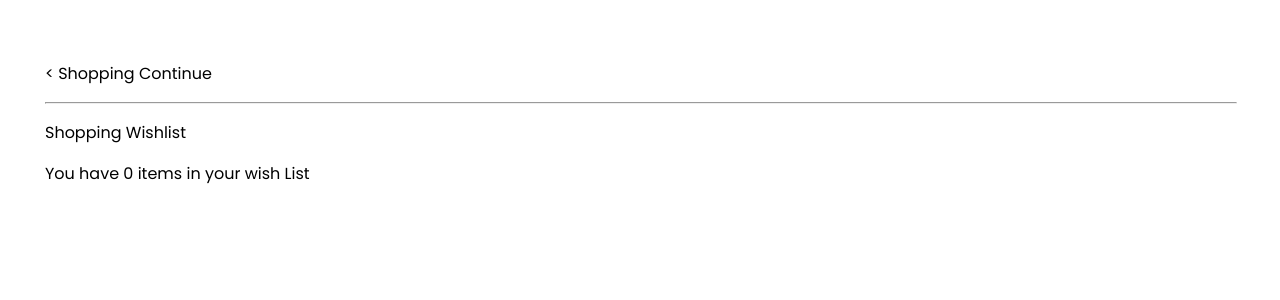
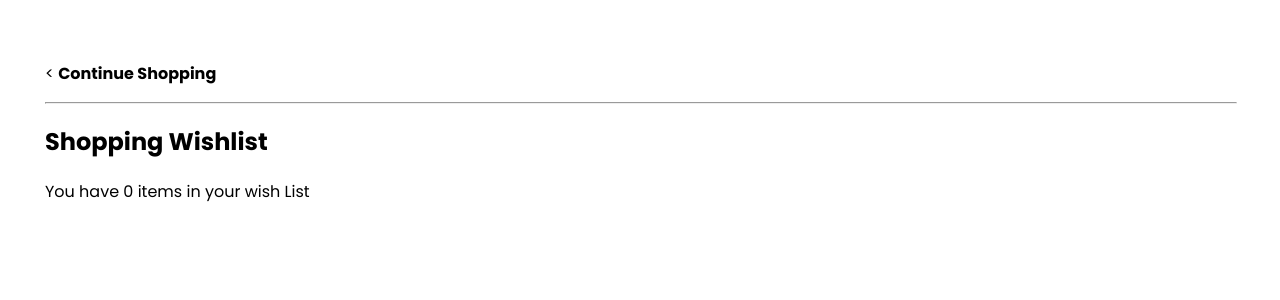
Before and after one commit to cherubim777/eye-glasses-shopping-frontend, a React (Vite) app: page /customer/wishlist in a window 1280 px wide. Shown: the top 300 px of the page. Built offline with nearby package versions, Linux system fonts and the light colour scheme.

Commit message:
minor styling

```diff
--- a/src/WishList.jsx
+++ b/src/WishList.jsx
@@ -38,9 +38,9 @@ export default function WishList(){
 
     return(
         <div className="cart">
-            <p onClick={() => navigate(-1)} style={{cursor: "pointer"}}> &lt; Shopping Continue</p>
+            <p onClick={() => navigate(-1)} style={{cursor: "pointer"}}> &lt; <b>Continue Shopping</b></p>
             <hr/>
-            <p>Shopping Wishlist</p>
+            <h2>Shopping Wishlist</h2>
             <p>You have {wishListItems.length} {wishListItems.length ==1?"item":"items"} in your wish List</p>
             <div className="cart-body">
                 <div className="cart-items">
```
